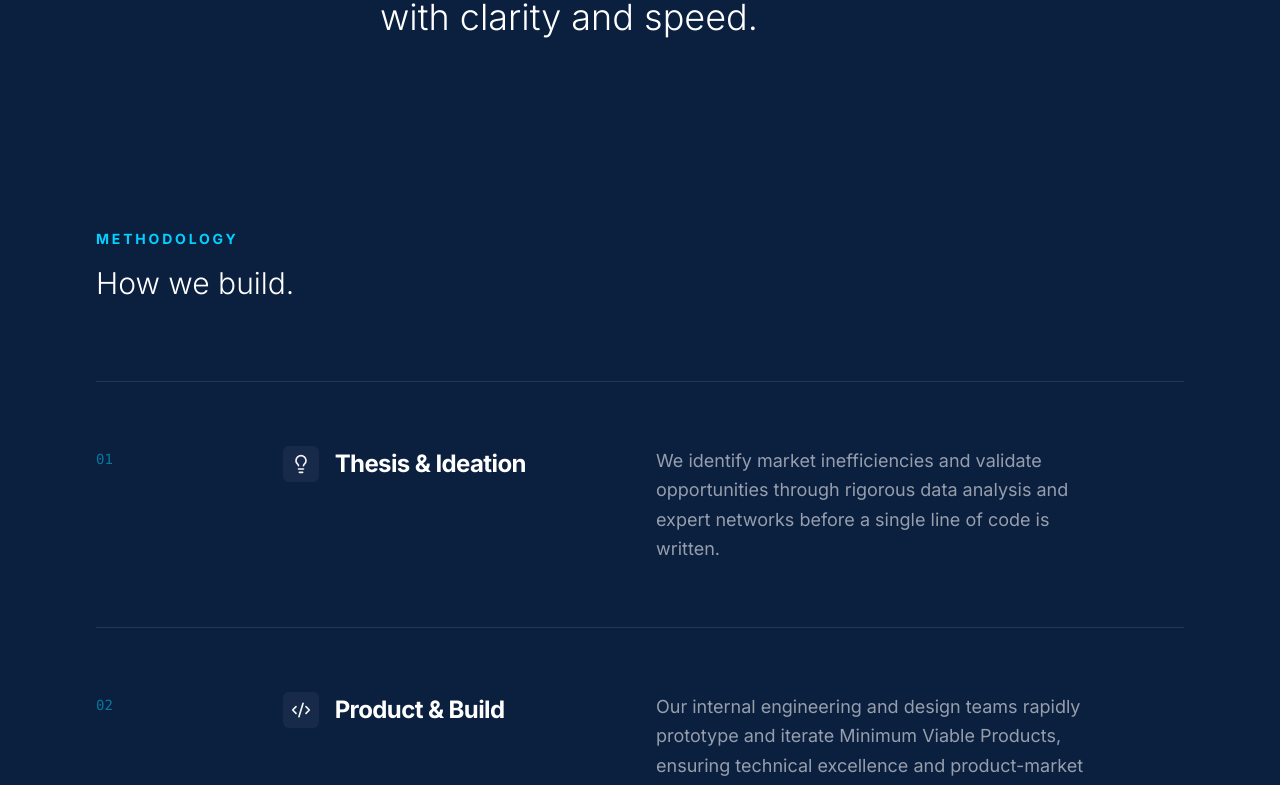
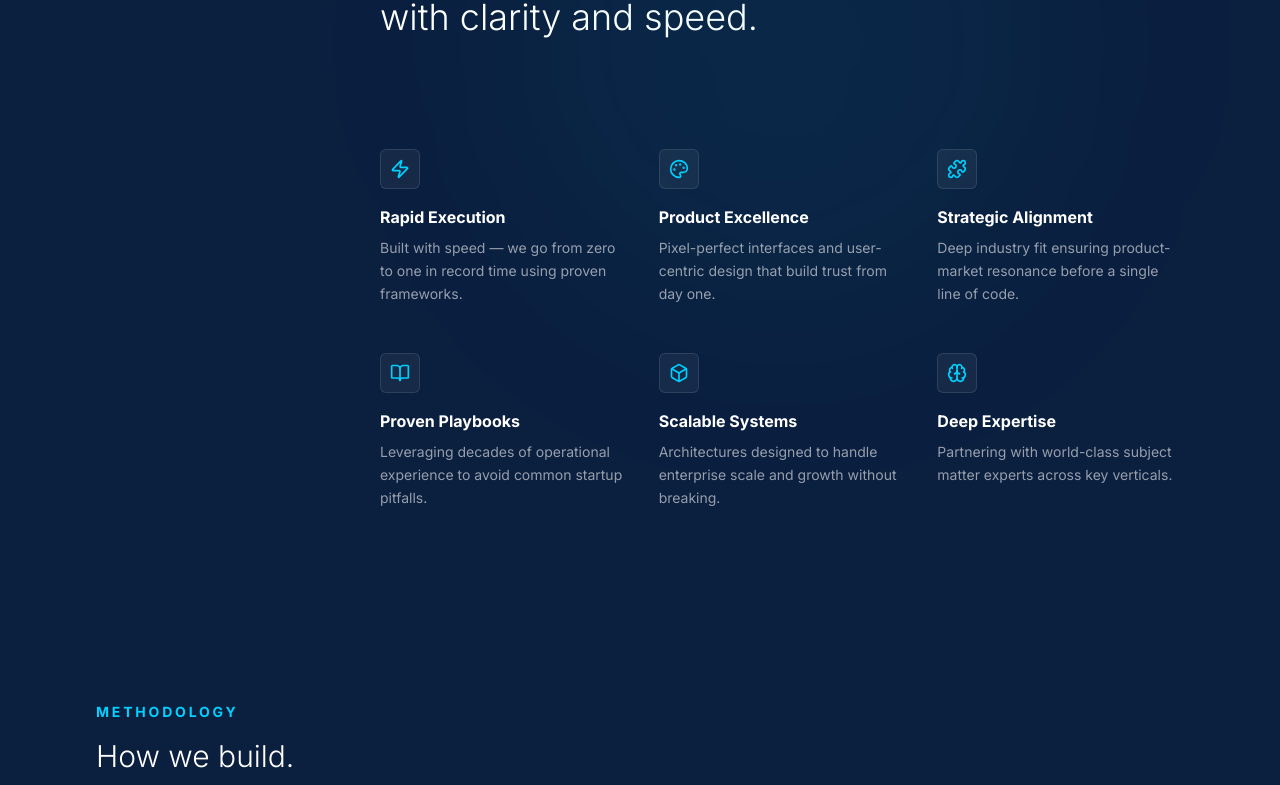
Before and after one commit to CDCODE02/Talriclab-web, a React (Vite) app: page / in a window 1280 px wide. Shown: the part 1139-1924 px from the top of the page. Built offline with nearby package versions, Linux system fonts and the light colour scheme.

Commit message:
feat(about): Add animated grid for core values
Introduces a new `AboutGrid` component with animated layout and icons to visually represent the core values of the venture studio, enhancing the user experience and information delivery on the about page.

```diff
--- a/components/About.tsx
+++ b/components/About.tsx
@@ -1,4 +1,5 @@
 import React, { useEffect, useRef, useState } from 'react';
+import AboutGrid from './ui/AboutGrid';
 
 const About: React.FC = () => {
   const [isVisible, setIsVisible] = useState(false);
@@ -57,6 +58,12 @@ const About: React.FC = () => {
               </React.Fragment>
             ))}
           </p>
+
+          <div className={`mt-16 transition-all duration-1000 delay-500 ease-out ${
+            isVisible ? 'opacity-100 translate-y-0' : 'opacity-0 translate-y-8'
+          }`}>
+            <AboutGrid />
+          </div>
         </div>
       </div>
     </section>
--- /dev/null
+++ b/components/ui/AboutGrid.tsx
@@ -0,0 +1,68 @@
+import React from "react";
+import { Zap, Palette, Puzzle, BookOpen, Box, Brain } from "lucide-react";
+
+export default function AboutGrid() {
+    return (
+        <div className="relative w-full pt-12">
+            {/* Background Blob */}
+            <div className="w-[520px] h-[520px] -top-80 left-1/2 -translate-x-1/2 rounded-full absolute blur-[120px] -z-10 bg-brand-cyan/5 pointer-events-none"></div>
+
+            <div className="relative w-full grid grid-cols-1 md:grid-cols-2 lg:grid-cols-3 gap-x-8 gap-y-12">
+                <div>
+                    <div className="w-10 h-10 p-2 bg-white/5 border border-white/10 rounded-md flex items-center justify-center">
+                        <Zap className="w-5 h-5 text-brand-cyan" />
+                    </div>
+                    <div className="mt-4 space-y-2">
+                        <h3 className="text-base font-bold text-white">Rapid Execution</h3>
+                        <p className="text-sm text-brand-gray/60 leading-relaxed">Built with speed — we go from zero to one in record time using proven frameworks.</p>
+                    </div>
+                </div>
+                <div>
+                    <div className="w-10 h-10 p-2 bg-white/5 border border-white/10 rounded-md flex items-center justify-center">
+                        <Palette className="w-5 h-5 text-brand-cyan" />
+                    </div>
+                    <div className="mt-4 space-y-2">
+                        <h3 className="text-base font-bold text-white">Product Excellence</h3>
+                        <p className="text-sm text-brand-gray/60 leading-relaxed">Pixel-perfect interfaces and user-centric design that build trust from day one.</p>
+                    </div>
+                </div>
+                <div>
+                    <div className="w-10 h-10 p-2 bg-white/5 border border-white/10 rounded-md flex items-center justify-center">
+                        <Puzzle className="w-5 h-5 text-brand-cyan" />
+                    </div>
+                    <div className="mt-4 space-y-2">
+                        <h3 className="text-base font-bold text-white">Strategic Alignment</h3>
+                        <p className="text-sm text-brand-gray/60 leading-relaxed">Deep industry fit ensuring product-market resonance before a single line of code.</p>
+                    </div>
+                </div>
+                <div>
+                    <div className="w-10 h-10 p-2 bg-white/5 border border-white/10 rounded-md flex items-center justify-center">
+                        <BookOpen className="w-5 h-5 text-brand-cyan" />
+                    </div>
+                    <div className="mt-4 space-y-2">
+                        <h3 className="text-base font-bold text-white">Proven Playbooks</h3>
+                        <p className="text-sm text-brand-gray/60 leading-relaxed">Leveraging decades of operational experience to avoid common startup pitfalls.</p>
+                    </div>
+                </div>
+                <div>
+                    <div className="w-10 h-10 p-2 bg-white/5 border border-white/10 rounded-md flex items-center justify-center">
+                        <Box className="w-5 h-5 text-brand-cyan" />
+                    </div>
+                    <div className="mt-4 space-y-2">
+                        <h3 className="text-base font-bold text-white">Scalable Systems</h3>
+                        <p className="text-sm text-brand-gray/60 leading-relaxed">Architectures designed to handle enterprise scale and growth without breaking.</p>
+                    </div>
+                </div>
+                <div>
+                    <div className="w-10 h-10 p-2 bg-white/5 border border-white/10 rounded-md flex items-center justify-center">
+                        <Brain className="w-5 h-5 text-brand-cyan" />
+                    </div>
+                    <div className="mt-4 space-y-2">
+                        <h3 className="text-base font-bold text-white">Deep Expertise</h3>
+                        <p className="text-sm text-brand-gray/60 leading-relaxed">Partnering with world-class subject matter experts across key verticals.</p>
+                    </div>
+                </div>
+            </div>
+        </div>
+    );
+};
```
